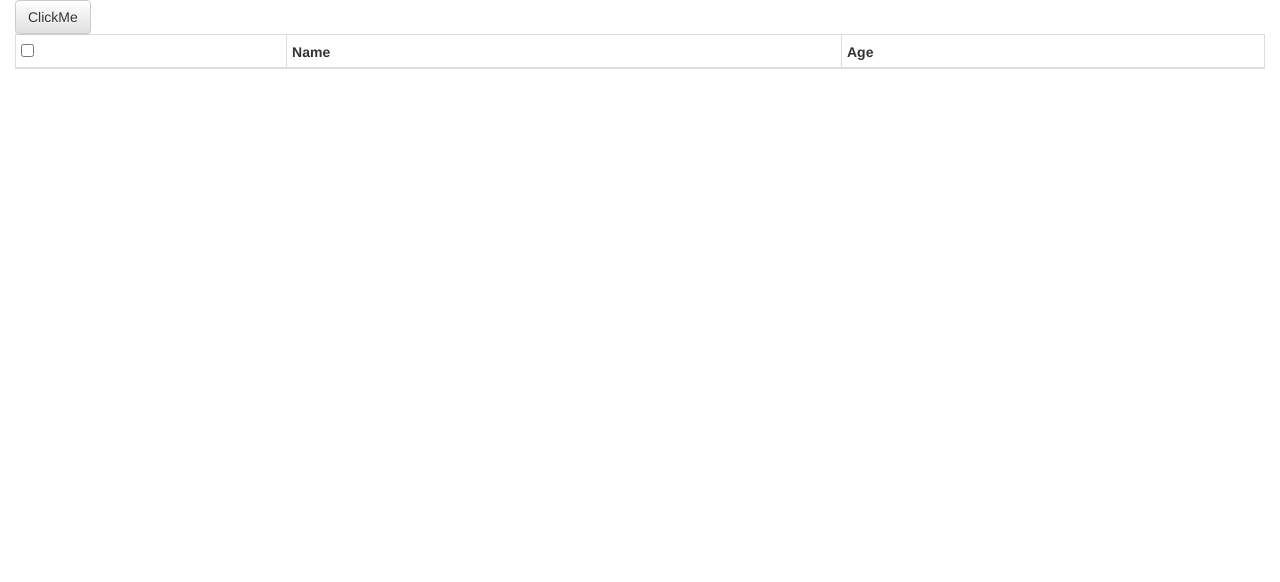
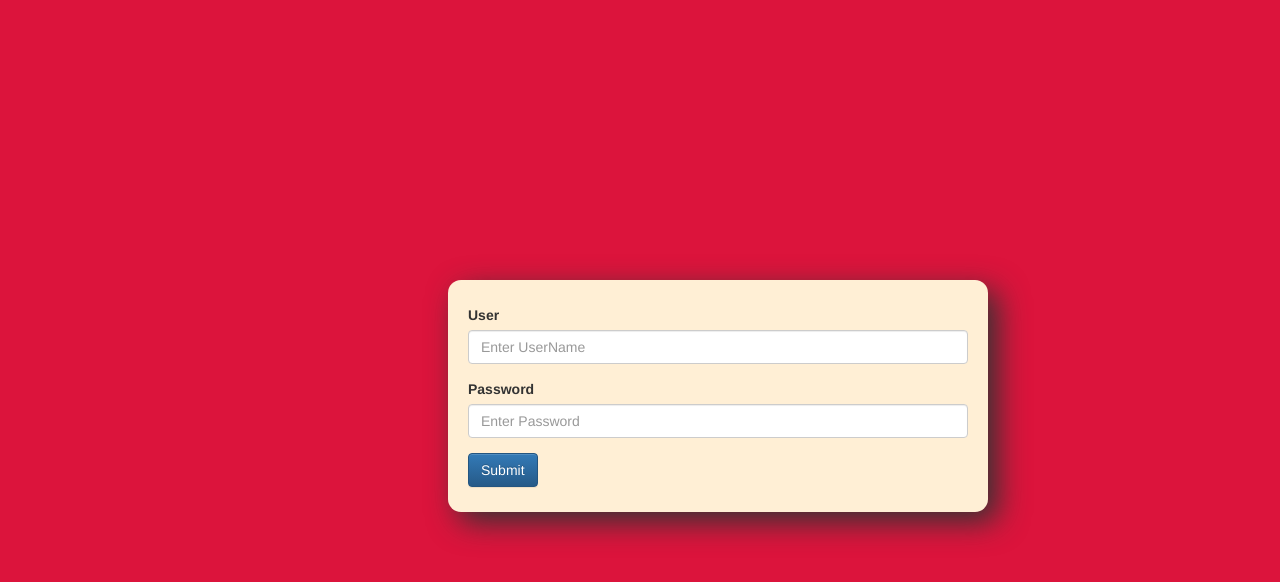
Before and after one commit to raghava-k2/react-bootstrap, a React app: page / in a window 1280 px wide. Built offline with nearby package versions, Linux system fonts and the light colour scheme.

```diff
--- a/package.json
+++ b/package.json
@@ -8,7 +8,6 @@
     "prop-types": "^15.5.10",
     "react": "^15.5.4",
     "react-bootstrap": "^0.31.0",
-    "react-d3-basic": "^1.6.11",
     "react-d3-components": "^0.6.6",
     "react-dom": "^15.5.4",
     "react-redux": "^5.0.5",
--- /dev/null
+++ b/src/components/Main.js
@@ -0,0 +1,10 @@
+import React from 'react'
+import LoginContainer from '../containers/loginCon/LoginContainer'
+
+const Main = () => (
+    <div id='main'>
+        <LoginContainer />
+    </div>
+)
+
+export default Main
--- a/src/components/Root.css
+++ b/src/components/Root.css
@@ -1,10 +1,3 @@
-.dropMenu{
-    display: none;
-    position: absolute;
-    z-index: 1000;
+body{
+    background-color: crimson;
 }
-.displayDropMenu{
-    display: block;
-    position: absolute;
-    z-index: 1000;
-}
--- a/src/components/Root.js
+++ b/src/components/Root.js
@@ -1,84 +1,15 @@
-import React, {Component} from 'react'
-import {Provider} from 'react-redux'
-import {Button} from 'react-bootstrap'
-import DataGrid from './Grid/DataGrid'
+import React from 'react'
+import { Provider } from 'react-redux'
+import { Router, Route } from 'react-router'
+import { createBrowserHistory } from 'history'
+import Main from './Main'
 import './Root.css'
-
-class Root extends Component {
-    constructor(props) {
-        super(props)
-        this.showPopup = this
-            .showPopup
-            .bind(this)
-        this.state = {
-            columns: [
-                {
-                    id: 'cols1',
-                    type: 'checkbox',
-                    input: true,
-                    label: 'Col1',
-                    onClick: (e) => {
-                        console.log(e.target.value)
-                    },
-                    key: 'id'
-                }, {
-                    id: 'cols2',
-                    label: 'Name',
-                    key: 'name'
-                }, {
-                    id: 'cols3',
-                    label: 'Age',
-                    key: 'age'
-                }
-            ],
-            rows: [
-                {
-                    id: 1234,
-                    name: 'sham',
-                    age: 20
-                }, {
-                    id: 123432423,
-                    name: 'sham2',
-                    age: 30
-                }, {
-                    id: 546,
-                    name: 'sham3',
-                    age: 40
-                }
-            ]
-        }
-    }
-    showPopup(e) {
-        this.setState({
-            rows: [
-                1,
-                2,
-                3,
-                4,
-                5,
-                6,
-                7,
-                8,
-                9,
-                10
-            ].map((obj, i) => {
-                return {
-                    id: Math.random() * i,
-                    name: 'sham' + i,
-                    age: 2 *i
-                }
-            }, this)
-        })
-    }
-    render() {
-        return (
-            <Provider store={this.props.store}>
-                <div>
-                    <Button onClick={this.showPopup} type='button'>ClickMe</Button>
-                    <DataGrid gridId="jobsGrid" rows={this.state.rows} columns={this.state.columns}></DataGrid>
-                </div>
-            </Provider>
-        )
-    }
-}
+let history = createBrowserHistory()
+const Root = ({ store }) => (
+    <Provider store={store}>
+        <Router history={history}>
+            <Route path='/' component={Main}></Route>
+        </Router>
+    </Provider>
+)
 export default Root
--- /dev/null
+++ b/src/components/loginCom/Login.js
@@ -0,0 +1,37 @@
+import React, { Component } from 'react'
+import { Button } from 'react-bootstrap'
+import FieldGroup from '../util/util'
+import './login.css'
+class Login extends Component {
+    constructor(props) {
+        super(props)
+        this.user=this.pwd=''
+    }
+    render() {
+        return (
+            <div className='login'>
+                <form onSubmit={e => {
+                    e.preventDefault();
+                    console.log(this)
+                }}>
+                    <FieldGroup
+                        id='user'
+                        type='text'
+                        label='User'
+                        placeholder='Enter UserName'
+                        onChange={e => this.user = e.target.value} />
+                    <FieldGroup
+                        id='pwd'
+                        type='password'
+                        label='Password'
+                        placeholder='Enter Password'
+                        onChange={e => this.pwd = e.target.value} />
+                    <Button type="submit" bsStyle="primary">
+                        Submit</Button>
+                </form>
+            </div>
+
+        )
+    }
+}
+export default Login
--- /dev/null
+++ b/src/components/loginCom/login.css
@@ -0,0 +1,12 @@
+.login{
+    position: fixed;
+    top: 35%;
+    left: 35%;
+    display: block;
+    background-color: papayawhip;
+    width: 500px;
+    padding: 25px 20px;
+    border-radius: 13px;
+    box-sizing: content-box;
+    box-shadow: 10px 10px 30px;
+}
--- /dev/null
+++ b/src/components/util/util.js
@@ -0,0 +1,12 @@
+import React from 'react'
+import { FormControl, FormGroup, ControlLabel, HelpBlock } from 'react-bootstrap'
+
+export default function FieldGroup({ id, label, help, ...props }) {
+    return (
+        <FormGroup controlId={id}>
+            <ControlLabel>{label}</ControlLabel>
+            <FormControl {...props} />
+            {help && <HelpBlock>{help}</HelpBlock>}
+        </FormGroup>
+    );
+}
--- /dev/null
+++ b/src/containers/loginCon/LoginContainer.js
@@ -0,0 +1,16 @@
+import { connect } from 'react-redux'
+import Login from '../../components/loginCom/Login'
+
+const mapStateToProps = (state) => {
+    return {
+
+    }
+}
+const mapDispatchToProps = (dispatch) => {
+    return {
+
+    }
+}
+
+const LoginContainer = connect(mapStateToProps, mapDispatchToProps)(Login)
+export default LoginContainer
```
Also changed, not shown: public/manifest.json, src/actions/index.js (added), src/reducers/index.js (added), 1 other file.
